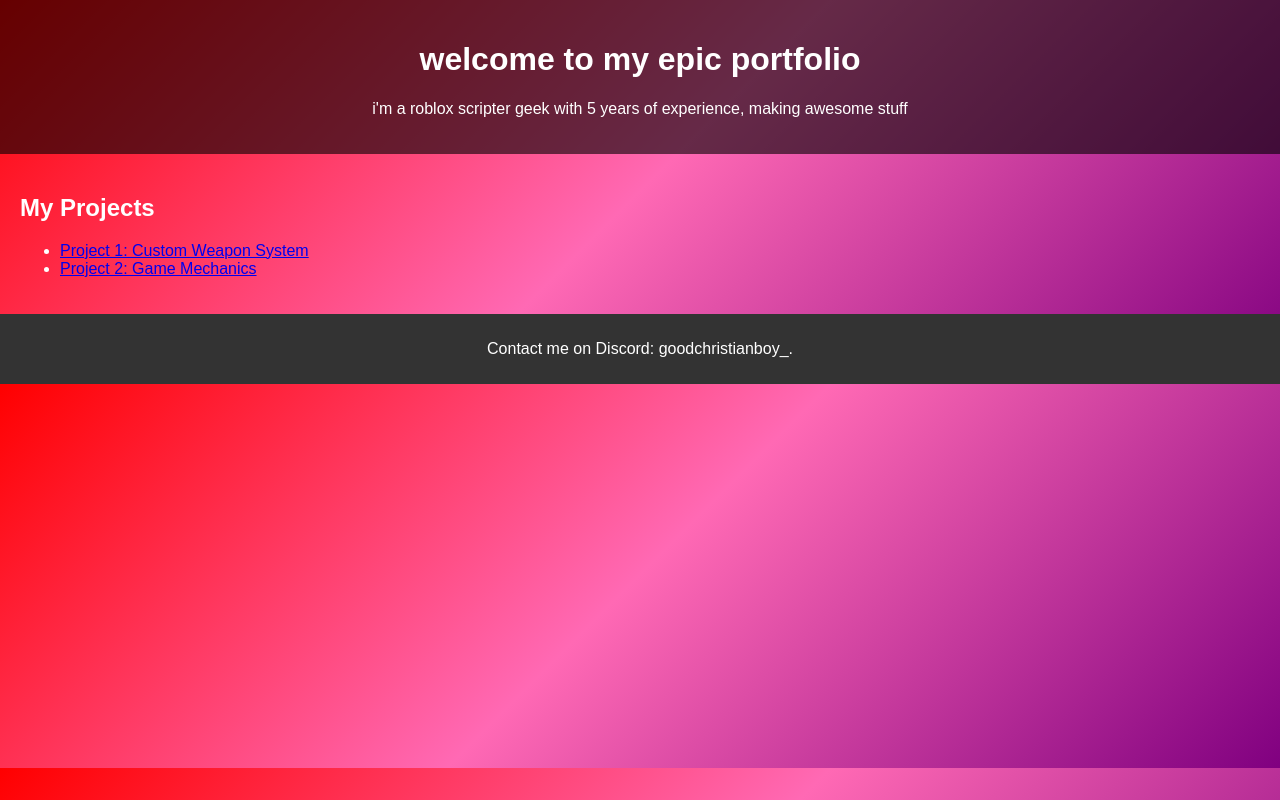
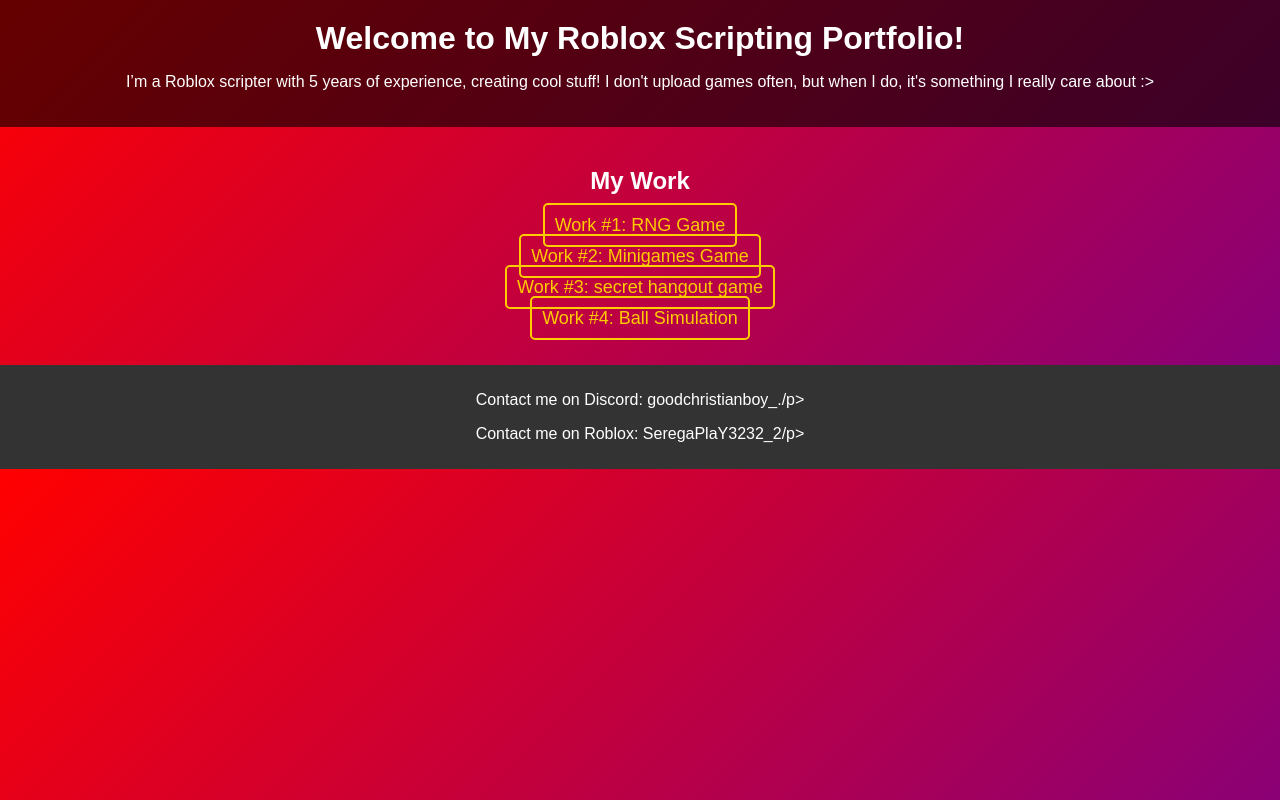
Before and after one commit to SussyBaka123432/bytebane.github.io, a plain HTML site: page index.html in a window 1280 px wide. Drawn offline with Linux system fonts and the light colour scheme.

Commit message:
Update index.html

```diff
--- a/index.html
+++ b/index.html
@@ -4,22 +4,71 @@
     <meta charset="UTF-8">
     <meta name="viewport" content="width=device-width, initial-scale=1.0">
     <title>Bytebane</title>
-    <link rel="stylesheet" href="styles.css">
+    <style>
+        body {
+            font-family: Arial, sans-serif;
+            background: linear-gradient(135deg, #FF0000, #800080); /* Red-Purple Gradient */
+            color: white;
+            margin: 0;
+            padding: 0;
+            text-align: center;
+        }
+        header {
+            background-color: rgba(0, 0, 0, 0.6);
+            padding: 20px;
+        }
+        h1 {
+            margin: 0;
+        }
+        section {
+            padding: 20px;
+        }
+        footer {
+            background-color: #333;
+            color: white;
+            text-align: center;
+            padding: 10px;
+        }
+        ul {
+            list-style-type: none;
+            padding: 0;
+        }
+        li {
+            margin: 10px 0;
+        }
+        a {
+            text-decoration: none;
+            color: #ffcc00;
+            font-size: 18px;
+            padding: 10px;
+            border: 2px solid #ffcc00;
+            border-radius: 5px;
+            transition: background-color 0.3s;
+        }
+        a:hover {
+            background-color: #ffcc00;
+            color: black;
+        }
+    </style>
 </head>
 <body>
     <header>
-        <h1>welcome to my epic portfolio</h1>
-        <p>i'm a roblox scripter geek with 5 years of experience, making awesome stuff</p>
+        <h1>Welcome to My Roblox Scripting Portfolio!</h1>
+        <p>I’m a Roblox scripter with 5 years of experience, creating cool stuff! I don't upload games often, but when I do, it's something I really care about :></p>
     </header>
+
     <section>
-        <h2>My Projects</h2>
+        <h2>My Work</h2>
         <ul>
-            <li><a href="#">Project 1: Custom Weapon System</a></li>
-            <li><a href="#">Project 2: Game Mechanics</a></li>
+            <li><a href="https://www.roblox.com/games/16999775020/sers-rng" target="_blank">Work #1: RNG Game</a></li>
+            <li><a href="https://www.roblox.com/games/16779983988/Minigames-Game" target="_blank">Work #2: Minigames Game</a></li>
+            <li><a href="https://www.roblox.com/games/18681327403/secret-hangout-game" target="_blank">Work #3: secret hangout game</a></li>
+            <li><a href="https://www.roblox.com/games/15822456119/simulation-thing-idk" target="_blank">Work #4: Ball Simulation</a></li>
         </ul>
     </section>
+
     <footer>
-        <p>Contact me on Discord: goodchristianboy_.</p>
+        <p>Contact me on Discord: goodchristianboy_./p>
+        <p>Contact me on Roblox: SeregaPlaY3232_2/p>
     </footer>
 </body>
-</html>
```
